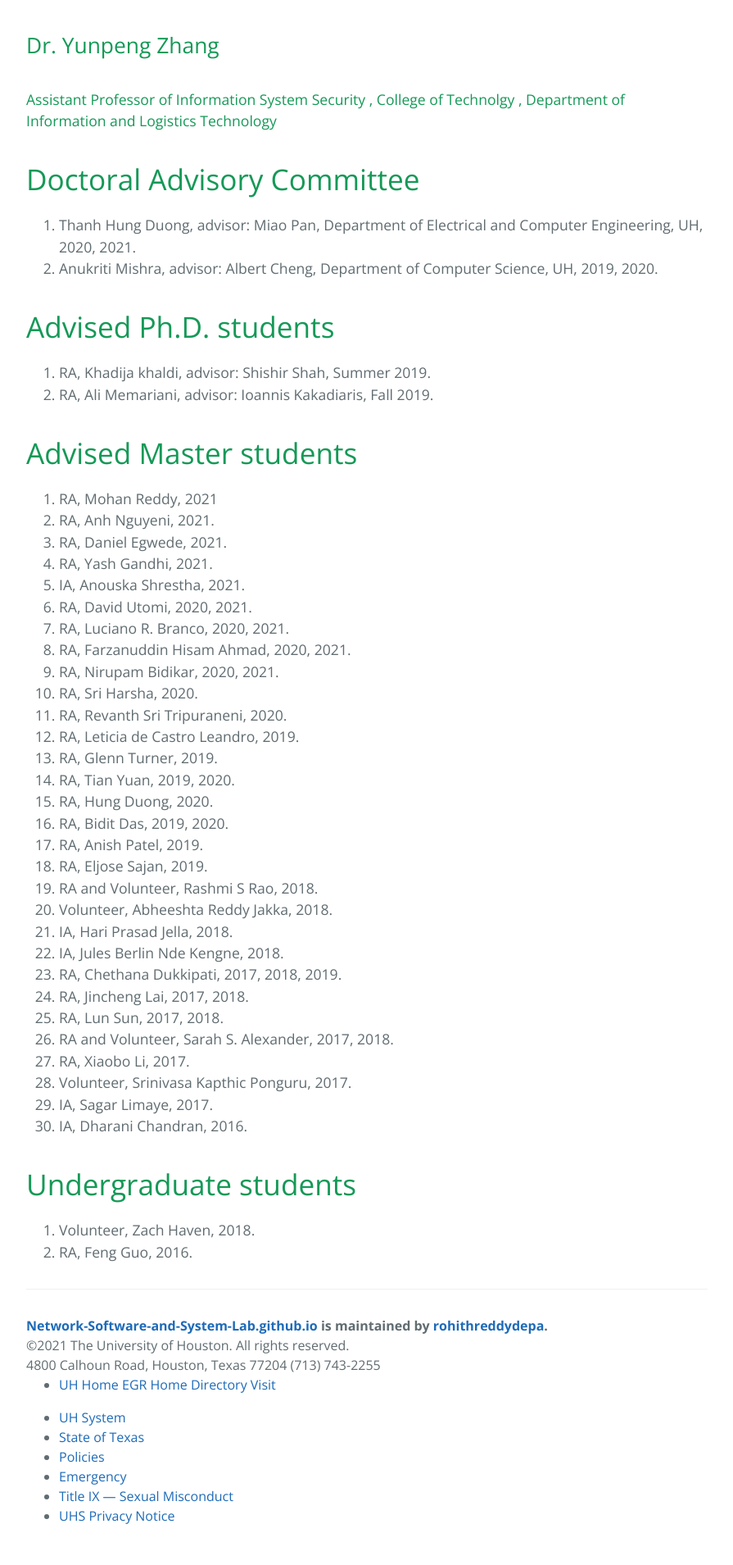
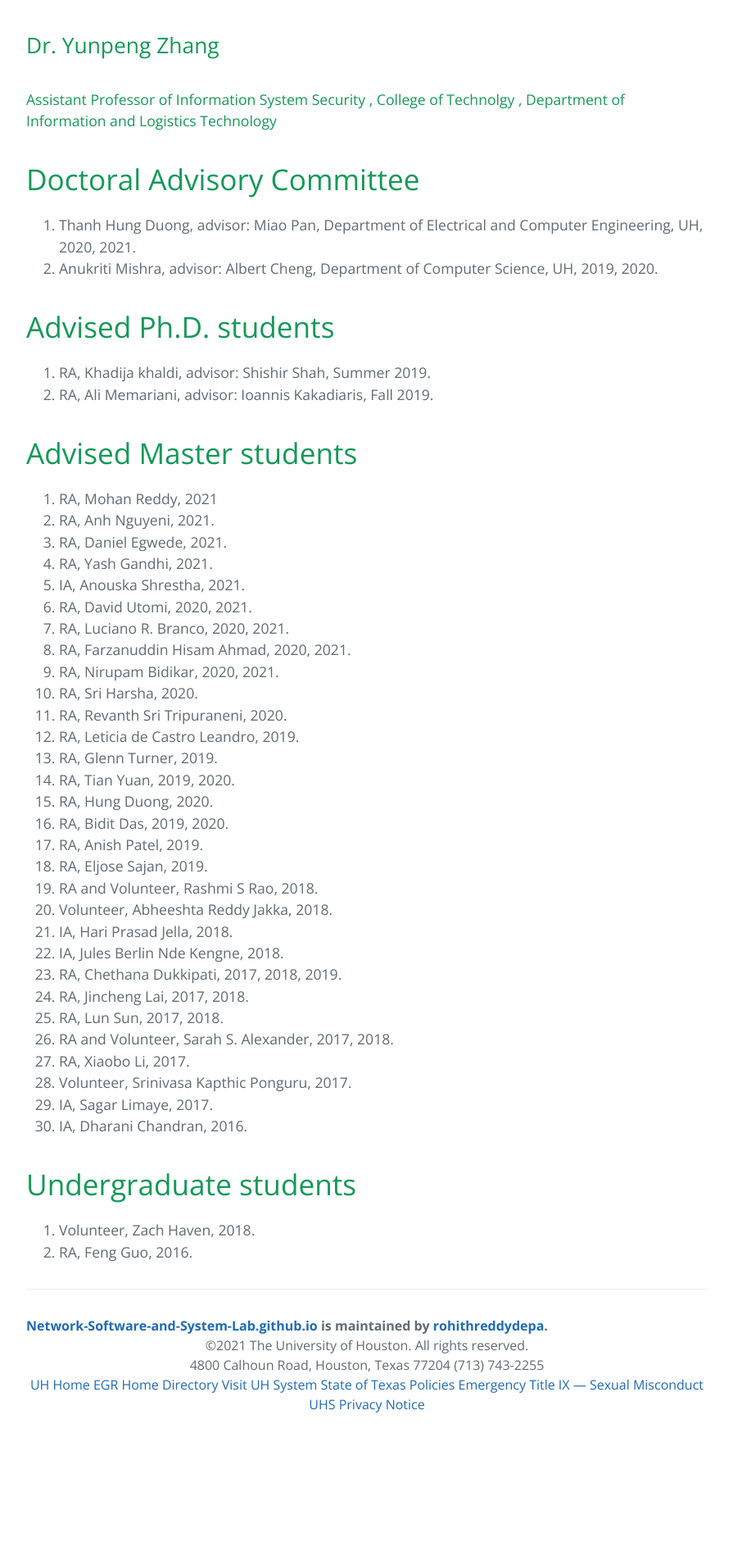
Before and after one commit to rohithreddydepa/Network-Software-and-System-Lab.github.io, a Jekyll site: the page built from index_2_Students.md, in a window 1280 px wide. Shown: the part 695-2604 px from the top of the page at 82% size, without its empty margins (192-1087 px from the left). Built offline with Jekyll 4.4.1, drawn with Linux system fonts in a browser that asks for light colours; after the commit the page ends 2452 px from its top, so only the background shows below that.

Commit message:
Update default.html

```diff
--- a/_layouts/default.html
+++ b/_layouts/default.html
@@ -25,28 +25,14 @@
           <span class="site-footer-owner"><a href="{{ site.github.repository_url }}">{{ site.github.repository_name }}</a> is maintained by <a href="{{ site.github.owner_url }}">{{ site.github.owner_name }}</a>.</span>
         {% endif %}
 	<div id="footer-content">
+		<center>
 		<div id="address">
 			&copy;2021 The University of Houston. All rights reserved.<br />
 			4800 Calhoun Road, Houston, Texas 77204 (713) 743-2255</div>
-		<ul id="policy-navigation">
-			<li class="first">
-				<a href="http://www.uh.edu/" target="_blank">UH Home</a> <a href="http://www.egr.uh.edu/" target="_blank">EGR Home</a> <a href="http://www.uh.edu/search/directory/" target="_blank">Directory</a> <a href="http://www.uh.edu/visit/index" target="_blank">Visit</a></li>
-		</ul>
-        <ul>
-			<li class="first">
-				<a href="http://www.uhsystem.edu/" target="_blank">UH System</a></li>
-			<li>
-				<a href="http://www.texas.gov" target="_blank">State of Texas</a></li>
-			<li>
-				<a href="http://www.uh.edu/policies/" target="_blank">Policies</a></li>
-			<li>
-				<a href="http://www.uh.edu/emergency/" target="_blank">Emergency</a></li>
-			<li>
-				<a href="http://www.uh.edu/equal-opportunity/titleIX-sexual-misconduct/" target="_blank" title="Title IX — Sexual Misconduct">Title IX &mdash; Sexual Misconduct</a></li>
-			<li>
-				<a href="http://www.uhsystem.edu/privacy-notice/" target="_blank" title="UHS Privacy Notice">UHS Privacy Notice</a></li>
-		</ul>
+		<a href="http://www.uh.edu/" target="_blank">UH Home</a> <a href="http://www.egr.uh.edu/" target="_blank">EGR Home</a> <a href="http://www.uh.edu/search/directory/" target="_blank">Directory</a> <a href="http://www.uh.edu/visit/index" target="_blank">Visit</a></li>
+		<a href="http://www.uhsystem.edu/" target="_blank">UH System</a> <a href="http://www.texas.gov" target="_blank">State of Texas</a> <a href="http://www.uh.edu/policies/" target="_blank">Policies</a> <a href="http://www.uh.edu/emergency/" target="_blank">Emergency</a> <a href="http://www.uh.edu/equal-opportunity/titleIX-sexual-misconduct/" target="_blank" title="Title IX — Sexual Misconduct">Title IX &mdash; Sexual Misconduct</a> <a href="http://www.uhsystem.edu/privacy-notice/" target="_blank" title="UHS Privacy Notice">UHS Privacy Notice</a>
 	</div>
+		</center>
 	</footer>
     </section>
 
```
